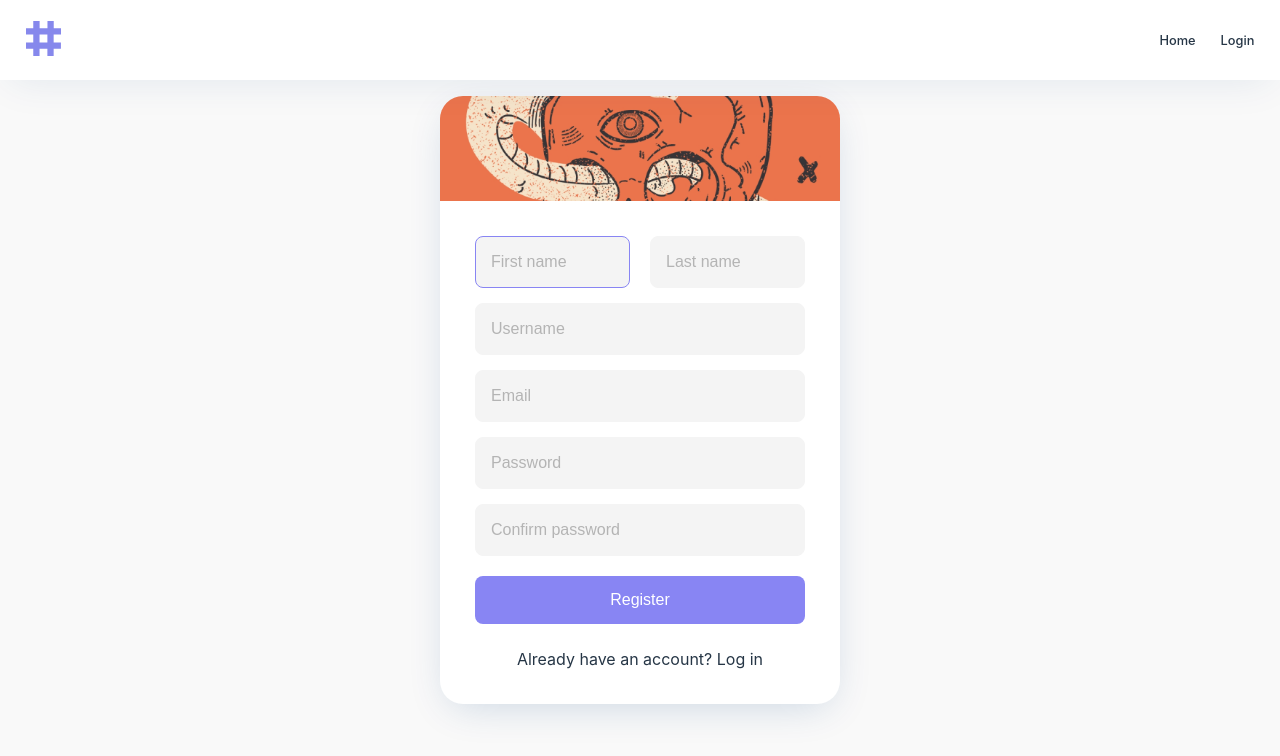
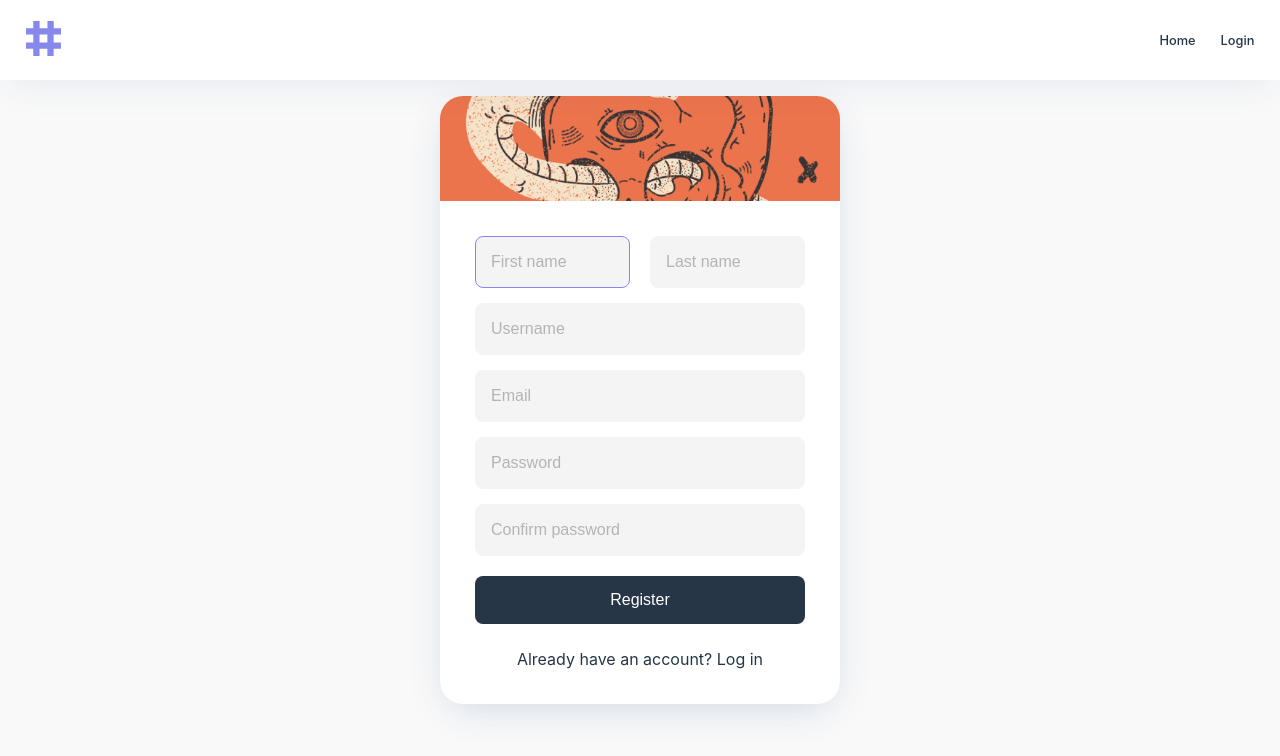
Before and after one commit to nevflynn/huego, a React (Create React App) app: page /register in a window 1280 px wide. Shown: the top 756 px of the page. Built offline with nearby package versions, Linux system fonts and the light colour scheme.

Commit message:
Error handling 2

```diff
--- a/src/components/Register/Register.module.css
+++ b/src/components/Register/Register.module.css
@@ -71,7 +71,7 @@ label{
     width:100%;
     padding:15px;
     border-radius:8px;
-    background:#8885f3;
+    background:#263646;
     border:none;
     font-size:12pt;
     color:white;
```
